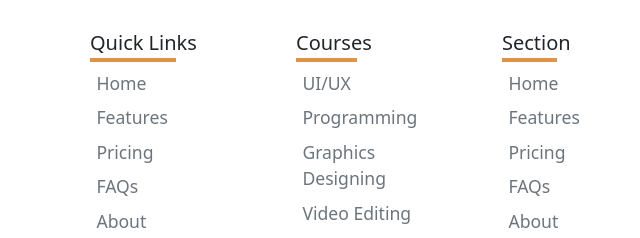
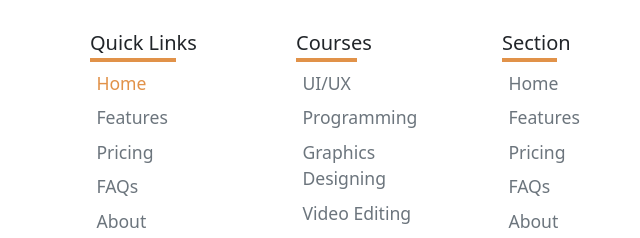
Before and after one commit to CyberTechPro/Learnify, a plain HTML site: page index.html in a window 1280 px wide. In both pictures the pointer is over the link 121 px from the left and 417 px from the top of the page. Shown: the part 334-572 px from the top of the page, 0-640 px from the left. Drawn offline with nearby package versions, Linux system fonts and the light colour scheme.

Commit message:
Footer Links

```diff
--- a/style.css
+++ b/style.css
@@ -124,6 +124,10 @@ footer h5:not(.email):before {
     height: 4px;
 }
 
+footer .nav-link:hover {
+    color: #e19249 !important;
+}
+
 html {
     overflow: hidden;
 }
```
